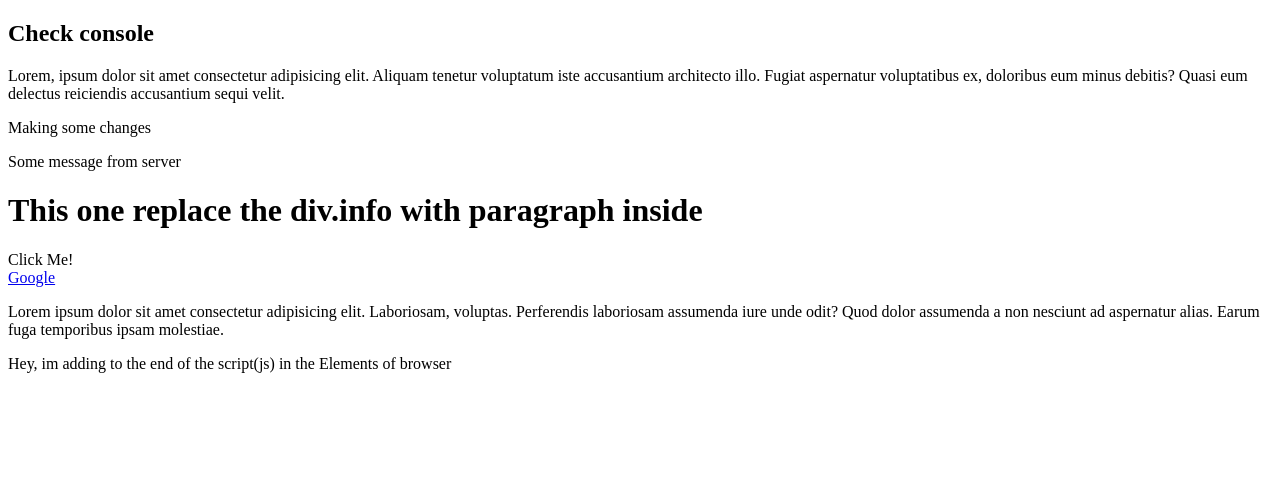
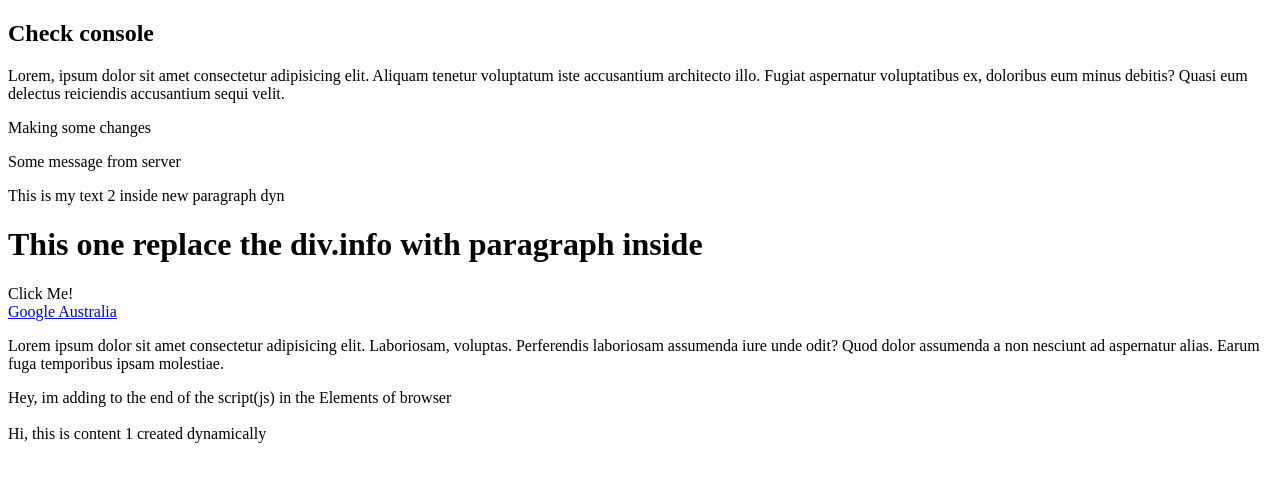
Before and after one commit to msmacalopez/11.2-DOM, a plain HTML site: page index.html in a window 1280 px wide. Drawn offline with Linux system fonts and the light colour scheme.

Commit message:
create, insert, delete, replace elements in DOM

```diff
--- a/dom.js
+++ b/dom.js
@@ -19,7 +19,7 @@ console.log("by Tag:", bytag);
 console.log(bytag[1]);
 
 //Use querySelector --> get only 1, the first found
-const byQuerySelector = document.querySelector("div.display");
+const byQuerySelector = document.querySelector(".display");
 console.log("Query1: ", byQuerySelector);
 
 //Query Selector for class
@@ -66,7 +66,7 @@ Content before paragraph
 </div> */
 
 document.write(
-  "Hey, im adding to the end of the script(js) in the Elements of browser"
+  "Hey, im adding to the end of the script(js) in the Elements of browser</br></br>"
 );
 
 ///3) Now, sending(pushing) info from JS to browser
@@ -76,4 +76,43 @@ console.log(myinfo.innerText);
 myinfo.innerHTML =
   "<h1>This one replace the div.info with paragraph inside</h1>";
 console.log(myinfo.innerHTML);
-////////UPDATING ACTUAL ELEMENTS INFO//////
+
+///2)Dynamically create elements
+
+//a)append TextNode at the end of Body element
+const elem = document.querySelector("body");
+const textNode = document.createTextNode(
+  "Hi, this is content 1 created dynamically"
+);
+elem.appendChild(textNode);
+
+//b)append Element to the end
+const newElem = document.createElement("p");
+newElem.innerText = "This is my text 2 inside new paragraph dyn";
+elem.appendChild(newElem); //overwritten by the next
+
+//c)Add Elements in the middle with "insertBefore"
+//Needs to know the element to put it before
+//example: myinfo=document.querySelector(".info");
+
+//elem=body
+elem.insertBefore(newElem, myinfo);
+elem.insertBefore(newElem, document.querySelector(".info")); //better
+//When i print body, this is updated and includes all the modifications:
+console.log(elem);
+
+//3)Deleting Elements
+// const toDelete = document.querySelector("[href='google.com']");
+// elem.removeChild(toDelete);
+
+elem.removeChild(document.querySelector("[href='google.com']"));
+
+//4)Replace Elements
+//replaceChild(newElement, oldElement)
+const newElem2 = document.createElement("a");
+newElem2.href = "https://www.google.com.au";
+newElem2.innerText = "Google Australia";
+
+elem.replaceChild(newElem2, document.querySelector("[href='amazon.com.au']"));
+
+///////MODIFY CSS
--- a/index.html
+++ b/index.html
@@ -37,6 +37,7 @@
     <div class="display">Click Me!</div>
 
     <a href="google.com">Google</a>
+    <a href="amazon.com.au">Amazon</a>
     <div class="info">
       <p>
         Lorem ipsum dolor sit amet consectetur adipisicing elit. Laboriosam,
```
